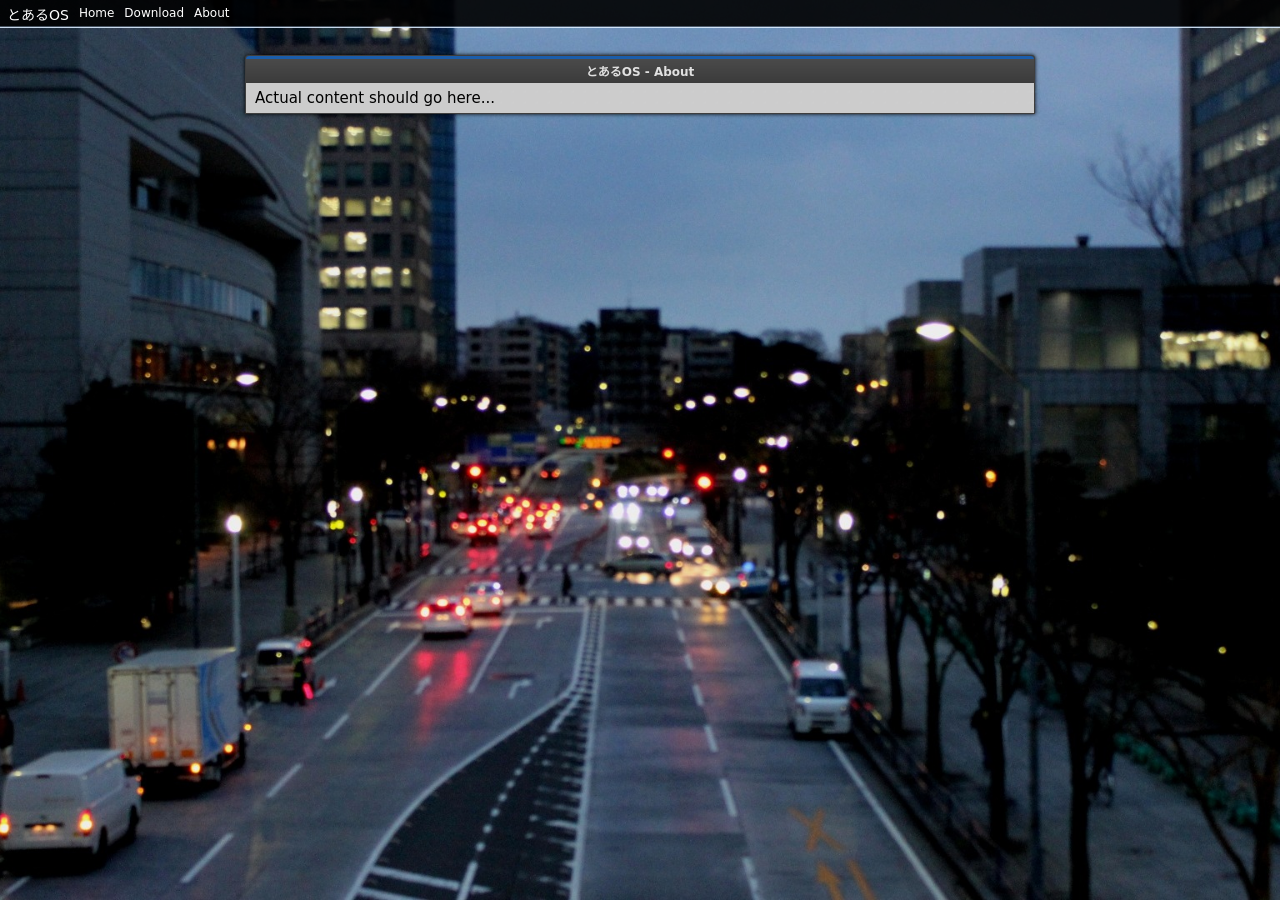
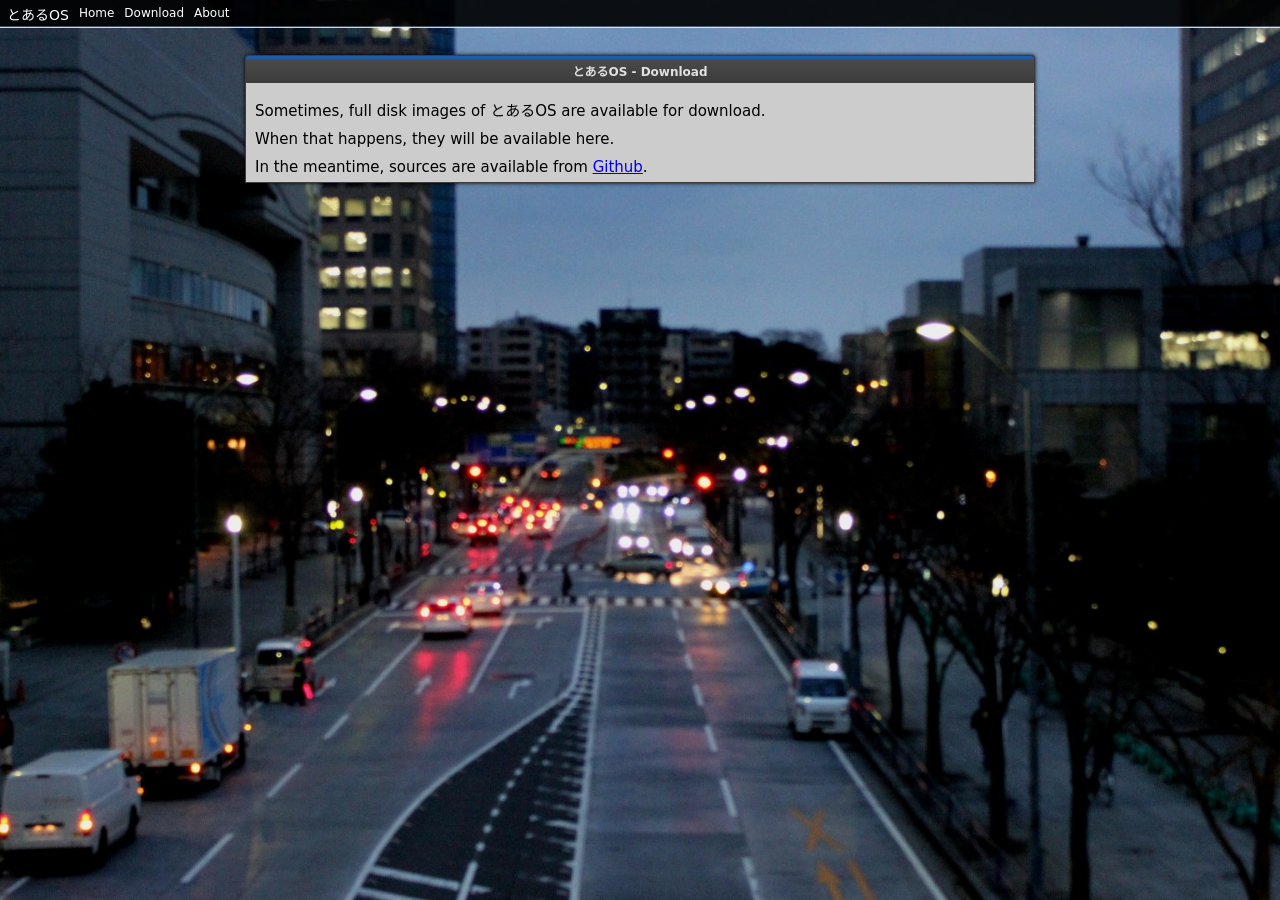
Before and after one commit to klange/toaruos, a Jekyll site: the page built from download/index.html, in a window 1280 px wide. Built offline with Jekyll 4.4.1, drawn with Linux system fonts in a browser that asks for light colours; Markdown is read by kramdown in place of the engine named in the settings.

Commit message:
downloads

```diff
--- a/_layouts/default.html
+++ b/_layouts/default.html
@@ -10,7 +10,7 @@
         <div class="header">
             <div class="header-title"><a href="/">{{ site.name }}</a></div>
             <div class="header-link"><a href="/">Home</a></div>
-            <div class="header-link"><a href="http://github.com/klange/toaruos">Download</a></div>
+            <div class="header-link"><a href="/download">Download</a></div>
             <div class="header-link"><a href="/about">About</a></div>
         </div>
         <div class="base">
--- a/download/index.html
+++ b/download/index.html
@@ -1,12 +1,14 @@
 ---
 layout: default
-title: とあるOS - About
+title: とあるOS - Download
 ---
 <div class="ttk_window">
     <div class="ttk_content">
         <div class="ttk_title">{{ page.title }}</div>
         <div class="ttk_body">
-            Actual content should go here...
+            <p>Sometimes, full disk images of とあるOS are available for download.</p>
+            <p>When that happens, they will be available here.</p>
+            <p>In the meantime, sources are available from <a href="https://github.com/klange/toaruos">Github</a>.</p>
         </div>
     </div>
 </div>
```
